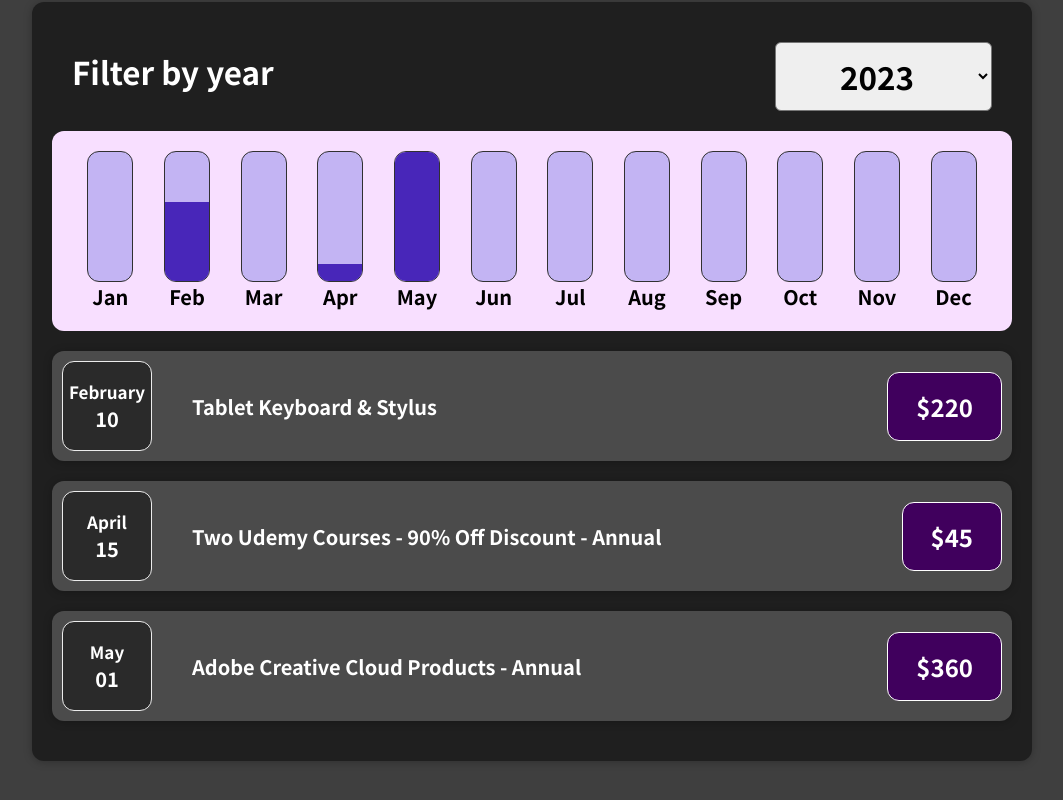
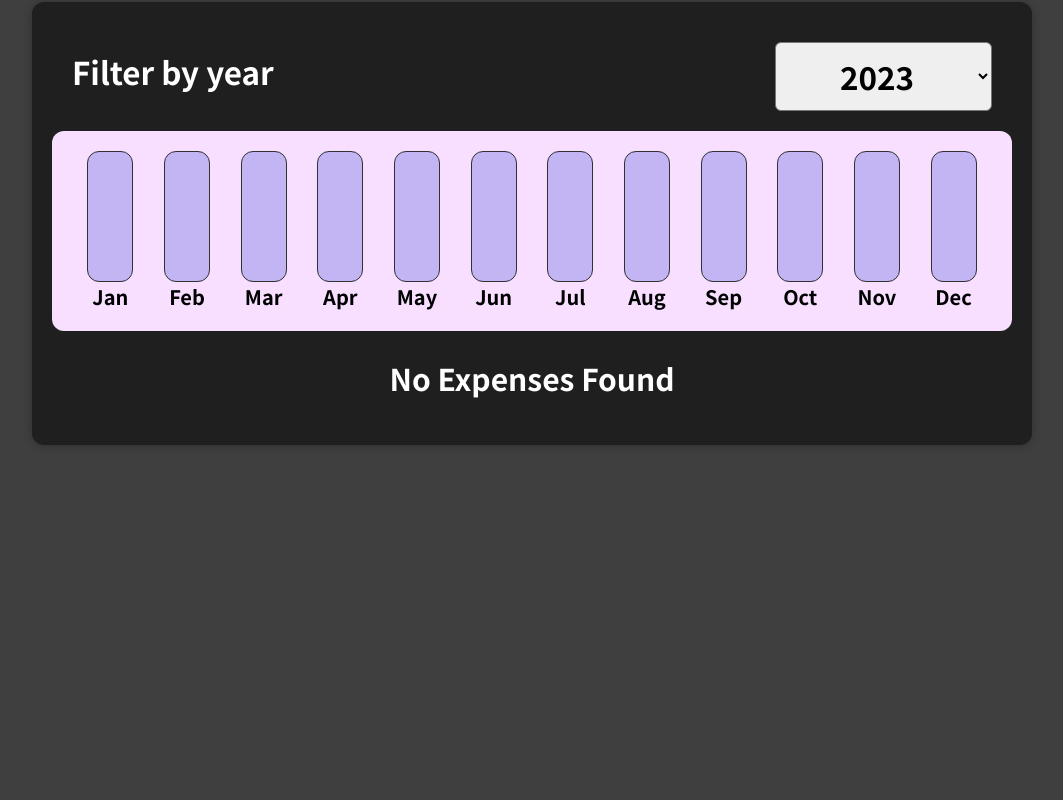
Before and after one commit to Frank-Pechar/react-expense-tracker, a React (Create React App) app: page / in a window 1280 px wide. Shown: the part 326-1126 px from the top of the page, without its empty margins (108-1171 px from the left). After the commit the page ends 811 px from the top, so only its background shows below. Built offline with nearby package versions, Linux system fonts and the light colour scheme.

Commit message:
Formatting changes

```diff
--- a/src/App.js
+++ b/src/App.js
@@ -2,83 +2,9 @@ import React, { useState } from 'react';
 import NewExpense from './components/NewExpense/NewExpense';
 import Expenses from './components/Expenses/Expenses';
 
-// load mock data into State array
+// init Expenses State Array to empty
 const App = () => {
-  const INITIAL_EXPENSES = [
-    {
-      id: 'e1',
-      title: 'Coursera Web Development Course',
-      amount: 110.0,
-      date: new Date(2020, 1, 7),
-    },
-    {
-      id: 'e2',
-      title: 'Adobe Creative Cloud Products - Annual ',
-      amount: 360.0,
-      date: new Date(2020, 4, 1),
-    },
-    {
-      id: 'e3',
-      title: 'Three Udemy Courses - 90% Off Discount - Annual',
-      amount: 75.0,
-      date: new Date(2020, 8, 1),
-    },
-    {
-      id: 'e4',
-      title: 'Adobe Creative Cloud Products - Annual ',
-      amount: 720.0,
-      date: new Date(2021, 4, 1),
-    },
-    {
-      id: 'e5',
-      title: 'Six Udemy Courses - 90% Off Discount - Annual',
-      amount: 145.0,
-      date: new Date(2021, 9, 1),
-    },
-    {
-      id: 'e6',
-      title: 'New Mobile Phone & Accessories',
-      amount: 950.0,
-      date: new Date(2022, 1, 15),
-    },
-    {
-      id: 'e7',
-      title: 'Tablet Computer Purchase',
-      amount: 1500.0,
-      date: new Date(2022, 2, 20),
-    },
-    {
-      id: 'e8',
-      title: 'Adobe Creative Cloud Products - Annual ',
-      amount: 360.0,
-      date: new Date(2022, 4, 1),
-    },
-    {
-      id: 'e9',
-      title: 'Five Udemy Courses - 90% Off Discount - Annual',
-      amount: 125.0,
-      date: new Date(2022, 6, 1),
-    },
-    {
-      id: 'e10',
-      title: 'Tablet Keyboard & Stylus',
-      amount: 220.0,
-      date: new Date(2023, 1, 10),
-    },
-    {
-      id: 'e11',
-      title: 'Two Udemy Courses - 90% Off Discount - Annual',
-      amount: 45.0,
-      date: new Date(2023, 3, 15),
-    },
-    {
-      id: 'e12',
-      title: 'Adobe Creative Cloud Products - Annual ',
-      amount: 360.0,
-      date: new Date(2023, 4, 1),
-    },
-  ];
-
+  const INITIAL_EXPENSES = [];
   const [expenses, setExpenses] = useState(INITIAL_EXPENSES);
 
   // add new expense to State expenses table
```
Also changed, not shown: 6 other files (tests, documents, lock files or other folders).
